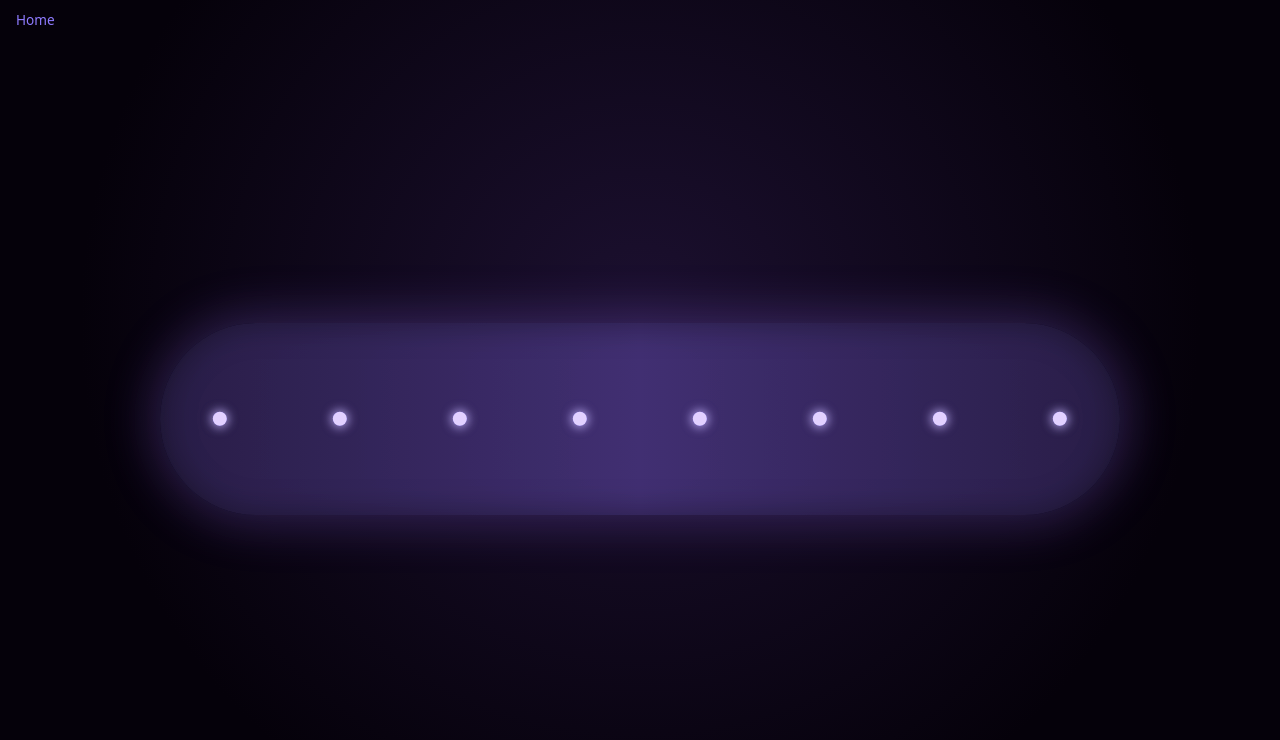
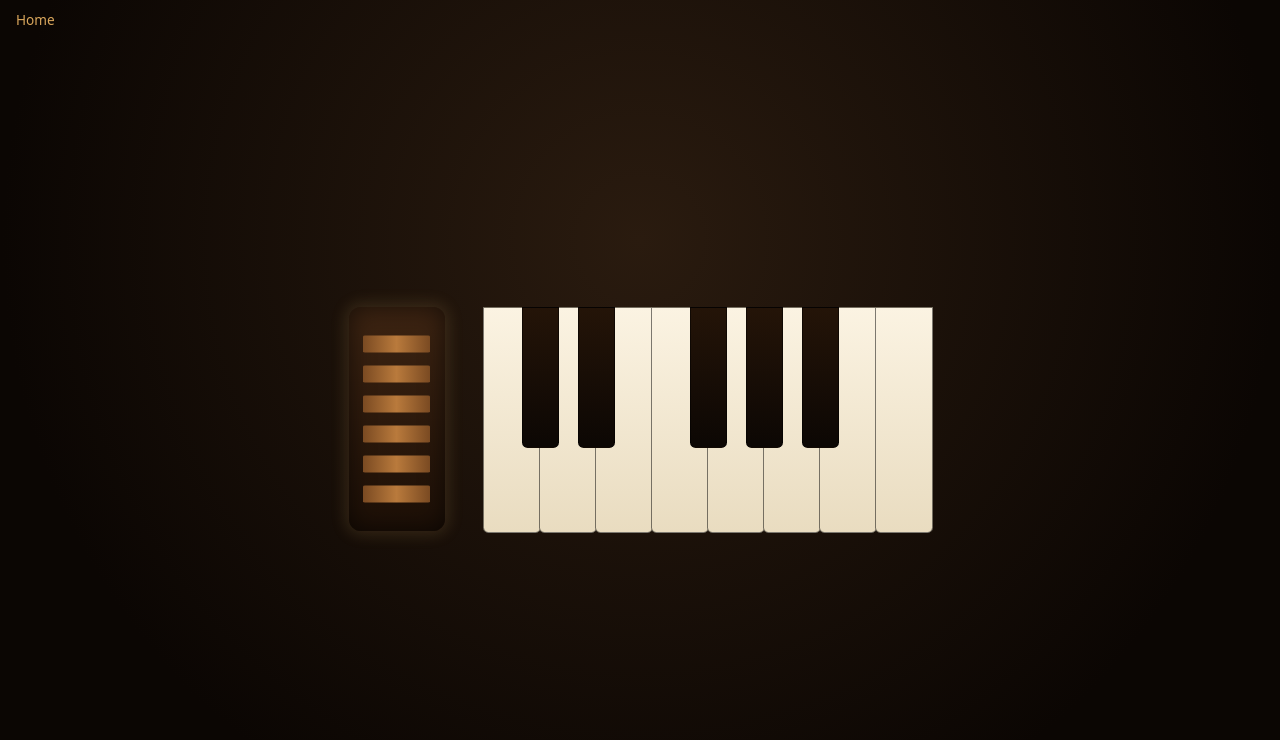
Before and after one commit to comp4020-agentic-coding-studio/comp4020-crit4-SharmaKunal14, a website built with Vite: page index.html in a window 1280 px wide. Built offline with nearby package versions, Linux system fonts and the light colour scheme.

Commit message:
Replace Strand with Harmonium: bellows-pumped free-reed keyboard
Reworks the instrument around a real harmonium's mechanics: a reed
only sounds while air is moving through it, so a key only produces
tone while both held AND the bellows has pressure. Bellows is a
draggable graphic (any direction pumps air in, pressure bleeds away
on its own) rather than a held key, matching how the instrument is
actually played with two hands.

Keyboard layout follows Hindustani sargam (Sa Re Ga Ma Pa Dha Ni)
with komal notes as the black keys, one octave, C4-rooted. Sawtooth
oscillator through a bandpass filter approximates reed timbre; a
single master gain tracks bellows pressure so all notes fade together
when air runs out, rather than each voice decaying independently.

Updated spec/instrument.test.ts for the new #bellows/#keys DOM.

```diff
--- a/index.html
+++ b/index.html
@@ -3,10 +3,10 @@
   <head>
     <meta charset="UTF-8" />
     <meta name="viewport" content="width=device-width, initial-scale=1.0" />
-    <title>Strand</title>
+    <title>Harmonium</title>
     <meta
       name="description"
-      content="A one-string instrument played by dragging, tapping or pressing keys across a glowing strand."
+      content="A hand-pumped harmonium: drag the bellows to raise air pressure, then press keys to sing a reedy note for as long as you hold it."
     />
 
     <meta property="og:type" content="website" />
@@ -22,8 +22,24 @@
       </nav>
     </header>
     <main>
-      <h1 class="visually-hidden">Strand</h1>
-      <div id="strand" tabindex="0" aria-label="Strand instrument, drag or press keys to play"></div>
+      <h1 class="visually-hidden">Harmonium</h1>
+      <div
+        id="instrument"
+        tabindex="0"
+        aria-label="Harmonium. Drag the bellows on the left to pump air. Press keys z x c v b n m comma for the white keys and s d g h j for the black keys to play, or tap the keys directly."
+      >
+        <div id="bellows" aria-hidden="true">
+          <div class="pleats">
+            <div class="pleat"></div>
+            <div class="pleat"></div>
+            <div class="pleat"></div>
+            <div class="pleat"></div>
+            <div class="pleat"></div>
+            <div class="pleat"></div>
+          </div>
+        </div>
+        <div id="keys" aria-hidden="true"></div>
+      </div>
       <p id="status" class="visually-hidden" aria-live="polite"></p>
     </main>
     <script type="module" src="./main.ts"></script>
--- a/main.ts
+++ b/main.ts
@@ -1,161 +1,185 @@
-// Strand: a one-string instrument. Dragging or tapping across the glowing
-// bar bends pitch continuously; pressing a home-row key plucks one of the
-// eight notes the bar quietly marks. Both paths share the same pitch line,
-// so pointer and keyboard are two ways to play the same mechanic.
-const strand = document.getElementById("strand");
+// Harmonium: a hand-pumped free-reed keyboard. A reed only sounds while air
+// moves through it, so a key makes a tone only while it is held AND the
+// bellows has air in it -- drag the bellows (any direction) to pump air in;
+// it bleeds away on its own, same as the real instrument once you stop.
+const instrument = document.getElementById("instrument");
+const bellows = document.getElementById("bellows");
+const keysEl = document.getElementById("keys");
 const status = document.getElementById("status");
 
-if (strand) {
-  const NOTES = [261.63, 293.66, 329.63, 392.0, 440.0, 523.25, 587.33, 659.25];
-  const KEYS = ["a", "s", "d", "f", "g", "h", "j", "k"];
-  const MIN_FREQ = NOTES[0];
-  const MAX_FREQ = NOTES[NOTES.length - 1];
+if (instrument && bellows && keysEl) {
+  const C4 = 261.6256;
+  const semitone = (n: number) => C4 * Math.pow(2, n / 12);
 
-  const glow = document.createElement("div");
-  glow.id = "glow";
-  strand.appendChild(glow);
+  const WHITE = [
+    { note: "Sa", key: "z", semitone: 0 },
+    { note: "Re", key: "x", semitone: 2 },
+    { note: "Ga", key: "c", semitone: 4 },
+    { note: "Ma", key: "v", semitone: 5 },
+    { note: "Pa", key: "b", semitone: 7 },
+    { note: "Dha", key: "n", semitone: 9 },
+    { note: "Ni", key: "m", semitone: 11 },
+    { note: "Sa'", key: ",", semitone: 12 },
+  ];
+  const BLACK = [
+    { note: "re", key: "s", semitone: 1, afterWhite: 0 },
+    { note: "ga", key: "d", semitone: 3, afterWhite: 1 },
+    { note: "ma'", key: "g", semitone: 6, afterWhite: 3 },
+    { note: "dha", key: "h", semitone: 8, afterWhite: 4 },
+    { note: "ni", key: "j", semitone: 10, afterWhite: 5 },
+  ];
 
-  const dots = NOTES.map((_, i) => {
-    const dot = document.createElement("div");
-    dot.className = "note-dot";
-    dot.style.left = `${((i + 0.5) / NOTES.length) * 100}%`;
-    strand.appendChild(dot);
-    return dot;
+  const whiteWidth = 100 / WHITE.length;
+  const blackWidth = whiteWidth * 0.62;
+
+  const keyByInputKey = new Map<string, { el: HTMLElement; freq: number }>();
+
+  WHITE.forEach((w, i) => {
+    const el = document.createElement("div");
+    el.className = "key white";
+    el.style.left = `${i * whiteWidth}%`;
+    el.style.width = `${whiteWidth}%`;
+    keysEl.appendChild(el);
+    keyByInputKey.set(w.key, { el, freq: semitone(w.semitone) });
+  });
+  BLACK.forEach((b) => {
+    const el = document.createElement("div");
+    el.className = "key black";
+    el.style.left = `${(b.afterWhite + 1) * whiteWidth - blackWidth / 2}%`;
+    el.style.width = `${blackWidth}%`;
+    keysEl.appendChild(el);
+    keyByInputKey.set(b.key, { el, freq: semitone(b.semitone) });
   });
 
+  // --- Audio: sawtooth reed through a resonant body filter, gated by a
+  // single master gain that tracks bellows pressure ---
   let audioCtx: AudioContext | null = null;
-  const master = { gain: null as GainNode | null };
+  let masterGain: GainNode | null = null;
 
   function ensureAudio() {
-    if (!audioCtx) {
+    if (!audioCtx || !masterGain) {
       audioCtx = new AudioContext();
-      const gain = audioCtx.createGain();
-      gain.gain.value = 0.9;
-      gain.connect(audioCtx.destination);
-      master.gain = gain;
+      masterGain = audioCtx.createGain();
+      masterGain.gain.value = 0;
+      masterGain.connect(audioCtx.destination);
     }
-    if (audioCtx.state === "suspended") {
-      void audioCtx.resume();
-    }
-    return audioCtx;
+    if (audioCtx.state === "suspended") void audioCtx.resume();
+    return { ctx: audioCtx, master: masterGain };
   }
 
-  function freqFromX(fraction: number) {
-    const clamped = Math.min(1, Math.max(0, fraction));
-    return MIN_FREQ * Math.pow(MAX_FREQ / MIN_FREQ, clamped);
+  type Voice = { osc: OscillatorNode; filter: BiquadFilterNode; gain: GainNode };
+  const voices = new Map<string, Voice>();
+
+  function pressKey(inputKey: string) {
+    const target = keyByInputKey.get(inputKey);
+    if (!target || voices.has(inputKey)) return;
+    const { ctx, master } = ensureAudio();
+
+    const osc = ctx.createOscillator();
+    osc.type = "sawtooth";
+    osc.frequency.value = target.freq;
+
+    const filter = ctx.createBiquadFilter();
+    filter.type = "bandpass";
+    filter.frequency.value = target.freq * 2.2;
+    filter.Q.value = 1.4;
+
+    const gain = ctx.createGain();
+    gain.gain.value = 0;
+    gain.gain.linearRampToValueAtTime(0.35, ctx.currentTime + 0.012);
+
+    osc.connect(filter).connect(gain).connect(master);
+    osc.start();
+
+    voices.set(inputKey, { osc, filter, gain });
+    target.el.classList.add("active");
   }
 
-  function nearestDotIndex(freq: number) {
-    let best = 0;
-    let bestDist = Infinity;
-    NOTES.forEach((n, i) => {
-      const dist = Math.abs(Math.log(n / freq));
-      if (dist < bestDist) {
-        bestDist = dist;
-        best = i;
-      }
-    });
-    return { index: best, closeness: Math.max(0, 1 - bestDist / 0.15) };
+  function releaseKey(inputKey: string) {
+    const voice = voices.get(inputKey);
+    const target = keyByInputKey.get(inputKey);
+    if (!voice || !audioCtx) return;
+    voice.gain.gain.setTargetAtTime(0, audioCtx.currentTime, 0.015);
+    voice.osc.stop(audioCtx.currentTime + 0.08);
+    voices.delete(inputKey);
+    target?.el.classList.remove("active");
   }
 
-  function lightNearest(freq: number) {
-    const { index, closeness } = nearestDotIndex(freq);
-    dots.forEach((dot, i) => {
-      dot.classList.toggle("active", i === index && closeness > 0.35);
+  // --- Bellows: drag (any direction) pumps pressure in; it decays on its
+  // own. The pleats compress/expand with the raw drag; the glow behind them
+  // (see styles.css --pressure) tracks the decaying pressure value. ---
+  let pressure = 0;
+  let dragY: number | null = null;
+  let extension = 0.5;
+  const PUMP_GAIN = 0.012;
+  const HALF_LIFE_MS = 1400;
+
+  const setPleats = (ext: number) => {
+    const pleats = bellows.querySelectorAll<HTMLElement>(".pleat");
+    pleats.forEach((pleat, i) => {
+      const spread = 0.3 + ext * 0.7;
+      pleat.style.transform = `scaleY(${spread})`;
+      void i;
     });
-  }
+  };
+  setPleats(extension);
 
-  type Voice = { osc: OscillatorNode; gain: GainNode };
-  const voices = new Map<string | number, Voice>();
-
-  function startVoice(id: string | number, freq: number, volume: number) {
-    const ctx = ensureAudio();
-    if (!master.gain) return;
-    const osc = ctx.createOscillator();
-    osc.type = "triangle";
-    osc.frequency.value = freq;
-    const gain = ctx.createGain();
-    gain.gain.value = 0;
-    gain.gain.linearRampToValueAtTime(volume, ctx.currentTime + 0.03);
-    osc.connect(gain).connect(master.gain);
-    osc.start();
-    voices.set(id, { osc, gain });
-  }
-
-  function updateVoice(id: string | number, freq: number, volume: number) {
-    const voice = voices.get(id);
-    if (!voice || !audioCtx) return;
-    voice.osc.frequency.setTargetAtTime(freq, audioCtx.currentTime, 0.01);
-    voice.gain.gain.setTargetAtTime(volume, audioCtx.currentTime, 0.02);
-  }
-
-  function stopVoice(id: string | number) {
-    const voice = voices.get(id);
-    if (!voice || !audioCtx) return;
-    const { osc, gain } = voice;
-    gain.gain.setTargetAtTime(0, audioCtx.currentTime, 0.08);
-    osc.stop(audioCtx.currentTime + 0.4);
-    voices.delete(id);
-  }
-
-  function pointerToState(event: PointerEvent) {
-    const rect = strand!.getBoundingClientRect();
-    const xFraction = (event.clientX - rect.left) / rect.width;
-    const yFraction = (event.clientY - rect.top) / rect.height;
-    const freq = freqFromX(xFraction);
-    const volume = 0.08 + (1 - Math.min(1, Math.max(0, yFraction))) * 0.22;
-    return { freq, volume, xFraction: Math.min(1, Math.max(0, xFraction)) };
-  }
-
-  strand.addEventListener("pointerdown", (event) => {
-    strand.setPointerCapture(event.pointerId);
-    const { freq, volume, xFraction } = pointerToState(event);
-    startVoice(event.pointerId, freq, volume);
-    glow.style.left = `${xFraction * 100}%`;
-    glow.style.transform = "translate(-50%, -50%) scale(1)";
-    lightNearest(freq);
-    if (status) status.textContent = "Playing";
+  bellows.addEventListener("pointerdown", (event) => {
+    bellows.setPointerCapture(event.pointerId);
+    dragY = event.clientY;
   });
 
-  strand.addEventListener("pointermove", (event) => {
-    if (!voices.has(event.pointerId)) return;
-    const { freq, volume, xFraction } = pointerToState(event);
-    updateVoice(event.pointerId, freq, volume);
-    glow.style.left = `${xFraction * 100}%`;
-    lightNearest(freq);
+  bellows.addEventListener("pointermove", (event) => {
+    if (dragY === null) return;
+    const delta = event.clientY - dragY;
+    dragY = event.clientY;
+    pressure = Math.min(1, pressure + Math.abs(delta) * PUMP_GAIN);
+    extension = Math.min(1, Math.max(0, extension + delta * 0.01));
+    setPleats(extension);
+    if (status) status.textContent = "Pumping";
   });
 
-  function releasePointer(event: PointerEvent) {
-    if (!voices.has(event.pointerId)) return;
-    stopVoice(event.pointerId);
-    glow.style.transform = "translate(-50%, -50%) scale(0)";
-    dots.forEach((dot) => dot.classList.remove("active"));
+  function stopDrag() {
+    dragY = null;
     if (status) status.textContent = "";
   }
+  bellows.addEventListener("pointerup", stopDrag);
+  bellows.addEventListener("pointercancel", stopDrag);
 
-  strand.addEventListener("pointerup", releasePointer);
-  strand.addEventListener("pointercancel", releasePointer);
+  let lastFrame = performance.now();
+  const tick = (now: number) => {
+    const dt = now - lastFrame;
+    lastFrame = now;
+    pressure *= Math.pow(0.5, dt / HALF_LIFE_MS);
+    bellows.style.setProperty("--pressure", pressure.toFixed(3));
+    if (masterGain && audioCtx) {
+      masterGain.gain.setTargetAtTime(pressure, audioCtx.currentTime, 0.02);
+    }
+    requestAnimationFrame(tick);
+  };
+  requestAnimationFrame(tick);
 
-  const heldKeys = new Set<string>();
-
+  // --- Keyboard + pointer/touch input for the keys ---
   window.addEventListener("keydown", (event) => {
+    if (event.repeat) return;
     const key = event.key.toLowerCase();
-    const index = KEYS.indexOf(key);
-    if (index === -1 || heldKeys.has(key)) return;
-    heldKeys.add(key);
-    const freq = NOTES[index];
-    startVoice(`key-${key}`, freq, 0.22);
-    dots[index]?.classList.add("active");
-    if (status) status.textContent = "Playing";
+    if (keyByInputKey.has(key)) pressKey(key);
+  });
+  window.addEventListener("keyup", (event) => {
+    const key = event.key.toLowerCase();
+    if (keyByInputKey.has(key)) releaseKey(key);
   });
 
-  window.addEventListener("keyup", (event) => {
-    const key = event.key.toLowerCase();
-    if (!heldKeys.has(key)) return;
-    heldKeys.delete(key);
-    stopVoice(`key-${key}`);
-    const index = KEYS.indexOf(key);
-    dots[index]?.classList.remove("active");
-    if (status) status.textContent = "";
+  keysEl.querySelectorAll<HTMLElement>(".key").forEach((el) => {
+    const entry = [...keyByInputKey.entries()].find(([, v]) => v.el === el);
+    if (!entry) return;
+    const [inputKey] = entry;
+    el.addEventListener("pointerdown", (event) => {
+      event.preventDefault();
+      el.setPointerCapture(event.pointerId);
+      pressKey(inputKey);
+    });
+    el.addEventListener("pointerup", () => releaseKey(inputKey));
+    el.addEventListener("pointercancel", () => releaseKey(inputKey));
   });
 }
--- a/styles.css
+++ b/styles.css
@@ -8,8 +8,8 @@ body {
   display: flex;
   flex-direction: column;
   font-family: system-ui, sans-serif;
-  background: radial-gradient(circle at 50% 40%, #1c1030, #05010a 70%);
-  color: #e8e2ff;
+  background: radial-gradient(circle at 50% 30%, #2a1b0f, #0b0603 75%);
+  color: #f2e2c8;
   overflow: hidden;
 }
 
@@ -18,7 +18,7 @@ header {
 }
 
 nav a {
-  color: #8f7bff;
+  color: #d9a65c;
   text-decoration: none;
   font-size: 0.85rem;
 }
@@ -40,67 +40,91 @@ main {
   white-space: nowrap;
 }
 
-#strand {
-  position: relative;
-  width: min(90vw, 60rem);
-  height: min(40vh, 12rem);
-  border-radius: 999px;
-  background: linear-gradient(90deg, #241a3f, #3a2a66 50%, #241a3f);
-  box-shadow:
-    0 0 3rem 0.5rem rgba(140, 100, 255, 0.25),
-    inset 0 0 2rem rgba(0, 0, 0, 0.4);
-  cursor: pointer;
-  touch-action: none;
+#instrument {
+  display: flex;
+  align-items: stretch;
+  gap: clamp(1rem, 3vw, 2.5rem);
   outline: none;
-  animation: breathe 3.2s ease-in-out infinite;
+  border-radius: 1rem;
+  padding: 1rem;
 }
 
-#strand:focus-visible {
-  box-shadow:
-    0 0 3rem 0.75rem rgba(140, 100, 255, 0.45),
-    inset 0 0 2rem rgba(0, 0, 0, 0.4),
-    0 0 0 3px #b9a8ff;
+#instrument:focus-visible {
+  box-shadow: 0 0 0 3px #e8b96a;
 }
 
-@keyframes breathe {
-  0%,
-  100% {
-    filter: brightness(1);
-  }
-  50% {
-    filter: brightness(1.15);
-  }
+/* --- Bellows --- */
+
+#bellows {
+  --pressure: 0;
+  width: clamp(4rem, 10vw, 6rem);
+  display: flex;
+  align-items: center;
+  justify-content: center;
+  cursor: ns-resize;
+  touch-action: none;
+  border-radius: 0.75rem;
+  background: linear-gradient(180deg, #3d2412, #1c0f06);
+  box-shadow:
+    0 0 calc(1rem + 3rem * var(--pressure)) calc(0.2rem + 0.8rem * var(--pressure))
+      rgba(232, 185, 106, calc(0.15 + 0.55 * var(--pressure))),
+    inset 0 0 1.5rem rgba(0, 0, 0, 0.6);
 }
 
-.note-dot {
-  position: absolute;
-  top: 50%;
-  width: 0.9rem;
-  height: 0.9rem;
-  border-radius: 50%;
-  background: #cabbff;
-  box-shadow: 0 0 0.6rem 0.15rem rgba(202, 187, 255, 0.6);
-  transform: translate(-50%, -50%) scale(1);
-  transition:
-    transform 0.08s ease-out,
-    background 0.08s ease-out;
-  pointer-events: none;
+.pleats {
+  width: 70%;
+  height: 80%;
+  display: flex;
+  flex-direction: column;
+  justify-content: space-between;
 }
 
-.note-dot.active {
-  background: #ffffff;
-  transform: translate(-50%, -50%) scale(1.9);
-  box-shadow: 0 0 1.5rem 0.4rem rgba(255, 255, 255, 0.85);
+.pleat {
+  flex: 1;
+  margin: 2px 0;
+  background: linear-gradient(90deg, #7a4a22, #b97a3c 50%, #7a4a22);
+  border-radius: 2px;
+  transform-origin: center;
+  transition: transform 0.03s linear;
 }
 
-#glow {
+/* --- Keys --- */
+
+#keys {
+  position: relative;
+  height: clamp(9rem, 30vh, 14rem);
+  width: clamp(16rem, 45vw, 28rem);
+}
+
+.key {
   position: absolute;
-  top: 50%;
-  width: 2.4rem;
-  height: 2.4rem;
-  border-radius: 50%;
-  background: radial-gradient(circle, rgba(255, 255, 255, 0.9), rgba(255, 255, 255, 0) 70%);
-  transform: translate(-50%, -50%) scale(0);
-  pointer-events: none;
-  transition: transform 0.05s linear;
+  top: 0;
+  border: 1px solid rgba(0, 0, 0, 0.5);
+  border-radius: 0 0 0.35rem 0.35rem;
+  transition:
+    transform 0.05s ease-out,
+    filter 0.05s ease-out;
 }
+
+.key.white {
+  height: 100%;
+  background: linear-gradient(180deg, #fbf3e2, #e9dcc0);
+  z-index: 1;
+}
+
+.key.white.active {
+  background: linear-gradient(180deg, #e8b96a, #c9924a);
+  transform: translateY(2px);
+}
+
+.key.black {
+  height: 62%;
+  background: linear-gradient(180deg, #241408, #0c0704);
+  z-index: 2;
+}
+
+.key.black.active {
+  background: linear-gradient(180deg, #4a2c12, #241408);
+  transform: translateY(2px);
+  filter: brightness(1.4);
+}
```
Also changed, not shown: spec/instrument.test.ts (+8 -8 lines).
